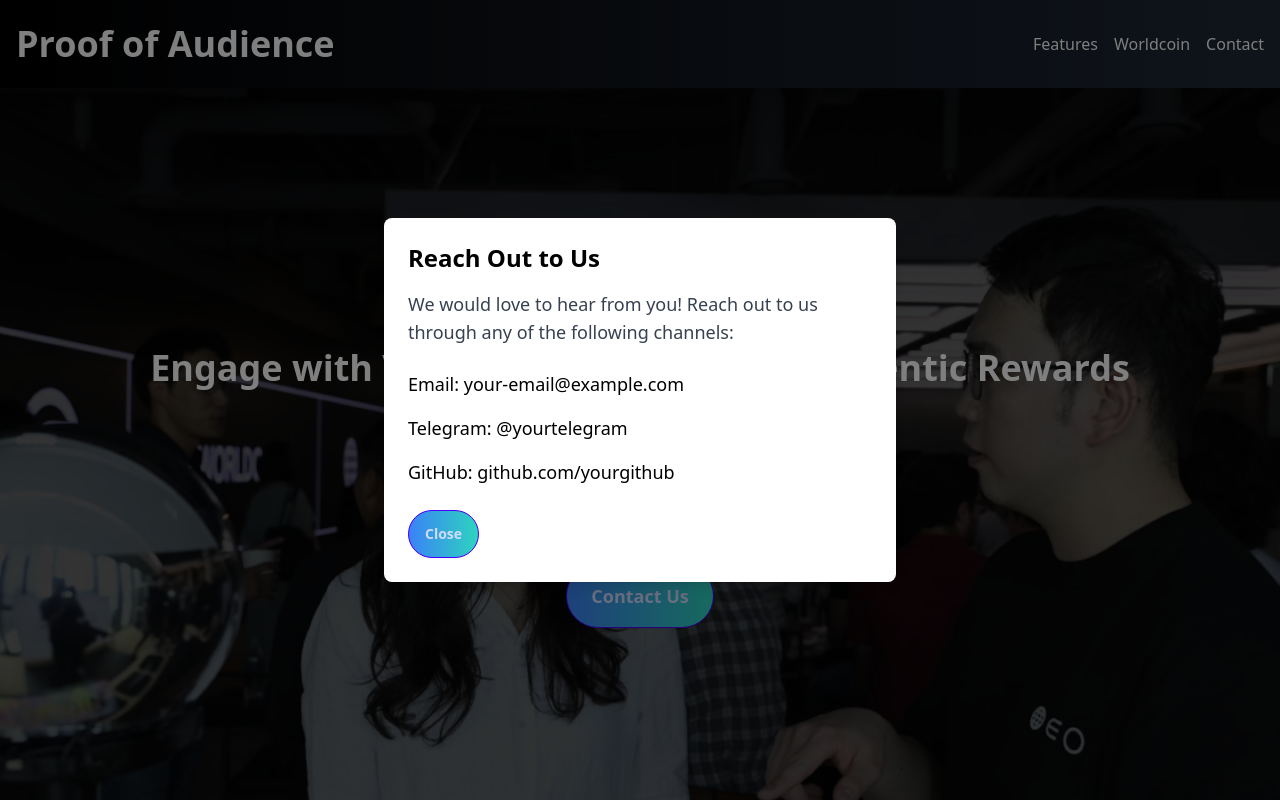
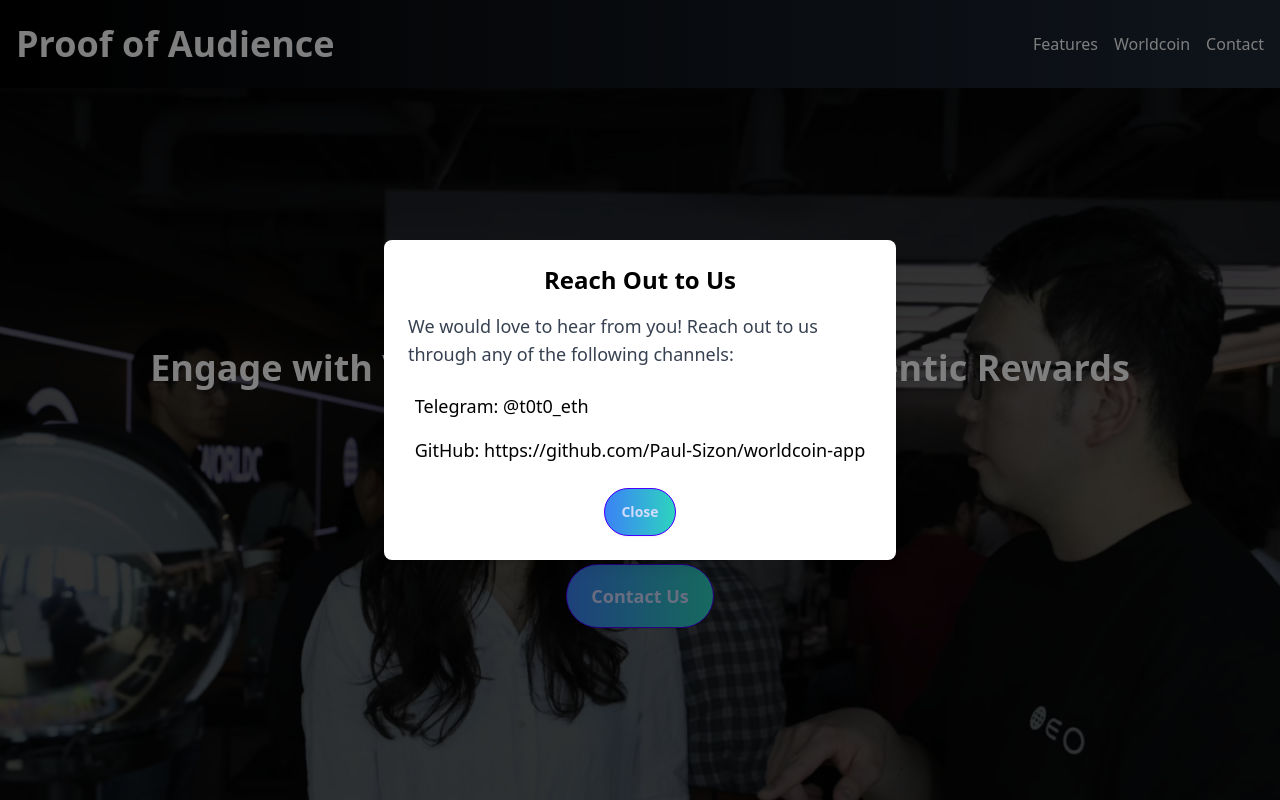
Before and after one commit to davidgomadza/AGT-worldcoin-app, a Next.js app: page /landing in a window 1280 px wide. Both pictures are taken after a click on the button "Contact Us". Shown: the top 800 px of the page. Built offline with nearby package versions, Linux system fonts and the light colour scheme.

Commit message:
landing page fix

```diff
--- a/src/app/landing/page.tsx
+++ b/src/app/landing/page.tsx
@@ -42,7 +42,7 @@ export default function LandingPage() {
           <p className=" text-2xl mb-8 max-w-lg text-white">
             Empower your brand with Worldcoin's cutting-edge identity verification technology to ensure your marketing efforts reach real, verified individuals.
           </p>
-          <button onClick={handleContactClick} className="btn btn-primary btn-lg rounded-full bg-gradient-to-r from-blue-500 to-teal-400 hover:bg-blue-600 transition-all">
+          <button onClick={handleContactClick} className="btn btn-primary btn-lg rounded-full bg-gradient-to-r from-blue-500 to-teal-400">
             Contact Us
           </button>
         </div>
@@ -118,24 +118,21 @@ export default function LandingPage() {
 
       {/* Modal for Contact Information */}
       {showModal && (
-        <div className="fixed inset-0 flex items-center justify-center z-50 bg-black bg-opacity-50">
-          <div className="bg-white p-6 rounded-lg shadow-lg max-w-lg w-full">
+        <div className="fixed inset-0 flex items-center justify-center z-50 bg-black bg-opacity-50 ">
+          <div className="bg-white p-6 rounded-lg shadow-lg max-w-lg w-full justify-center flex flex-col items-center">
             <h3 id="contact" className="text-2xl font-bold mb-4 text-black">Reach Out to Us</h3>
             <p className="text-lg mb-6 text-gray-700">
               We would love to hear from you! Reach out to us through any of the following channels:
             </p>
             <div className="flex flex-col items-start space-y-4">
-              <a href="mailto:your-email@example.com" className="text-lg hover:underline text-black">
-                Email: your-email@example.com
+              <a href="https://t.me/t0t0_eth" target="_blank" rel="noopener noreferrer" className="text-lg hover:underline text-black">
+                Telegram: @t0t0_eth
               </a>
-              <a href="https://t.me/yourtelegram" target="_blank" rel="noopener noreferrer" className="text-lg hover:underline text-black">
-                Telegram: @yourtelegram
-              </a>
-              <a href="https://github.com/yourgithub" target="_blank" rel="noopener noreferrer" className="text-lg hover:underline text-black">
-                GitHub: github.com/yourgithub
+              <a href="https://github.com/Paul-Sizon/worldcoin-app" target="_blank" rel="noopener noreferrer" className="text-lg hover:underline text-black">
+                GitHub: https://github.com/Paul-Sizon/worldcoin-app
               </a>
             </div>
-            <button onClick={handleCloseModal} className="mt-6 btn btn-primary rounded-full bg-gradient-to-r from-blue-500 to-teal-400 hover:bg-blue-600 transition-all">
+            <button onClick={handleCloseModal} className="mt-6 btn btn-primary rounded-full bg-gradient-to-r from-blue-500 to-teal-400 max-w-20">
               Close
             </button>
           </div>
```
